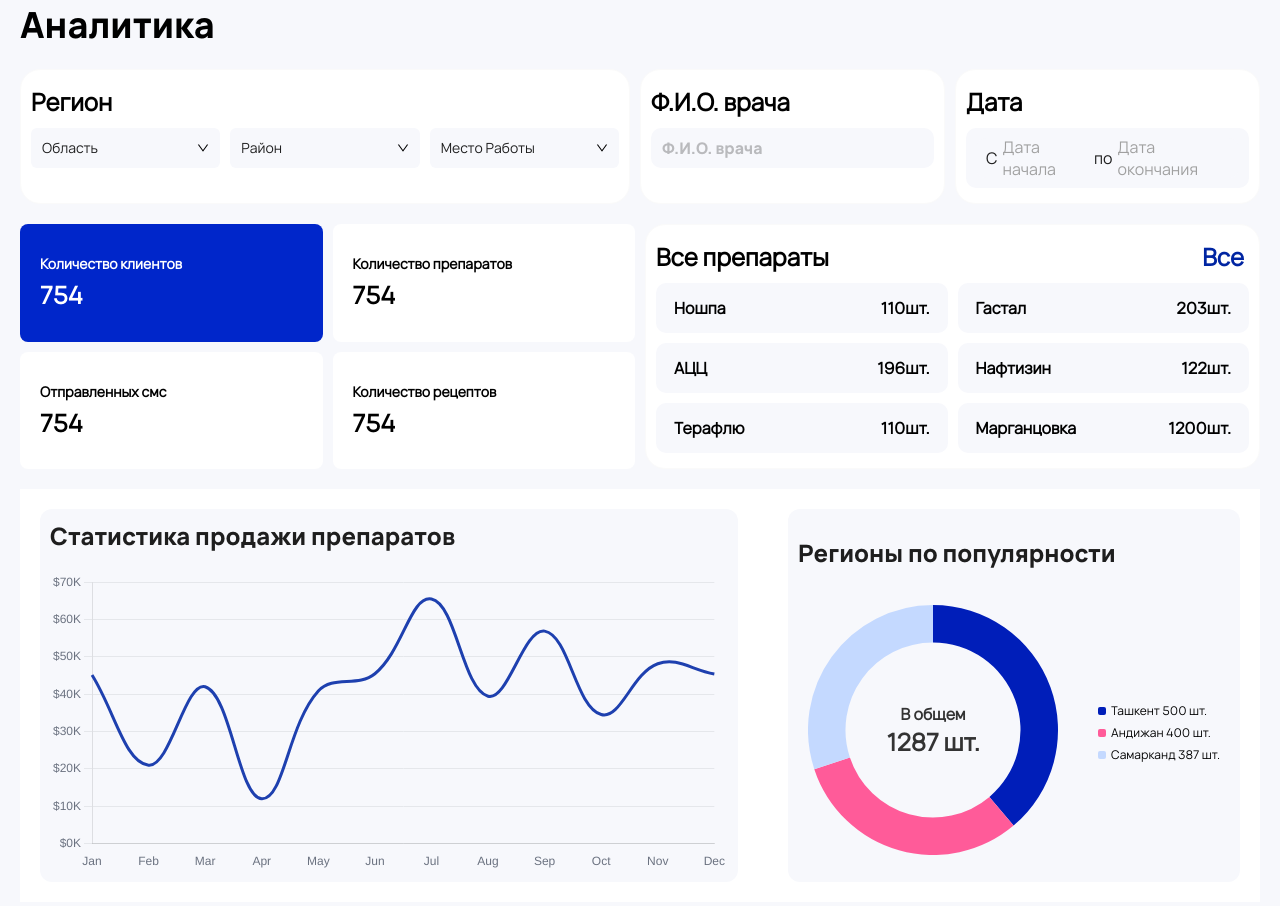
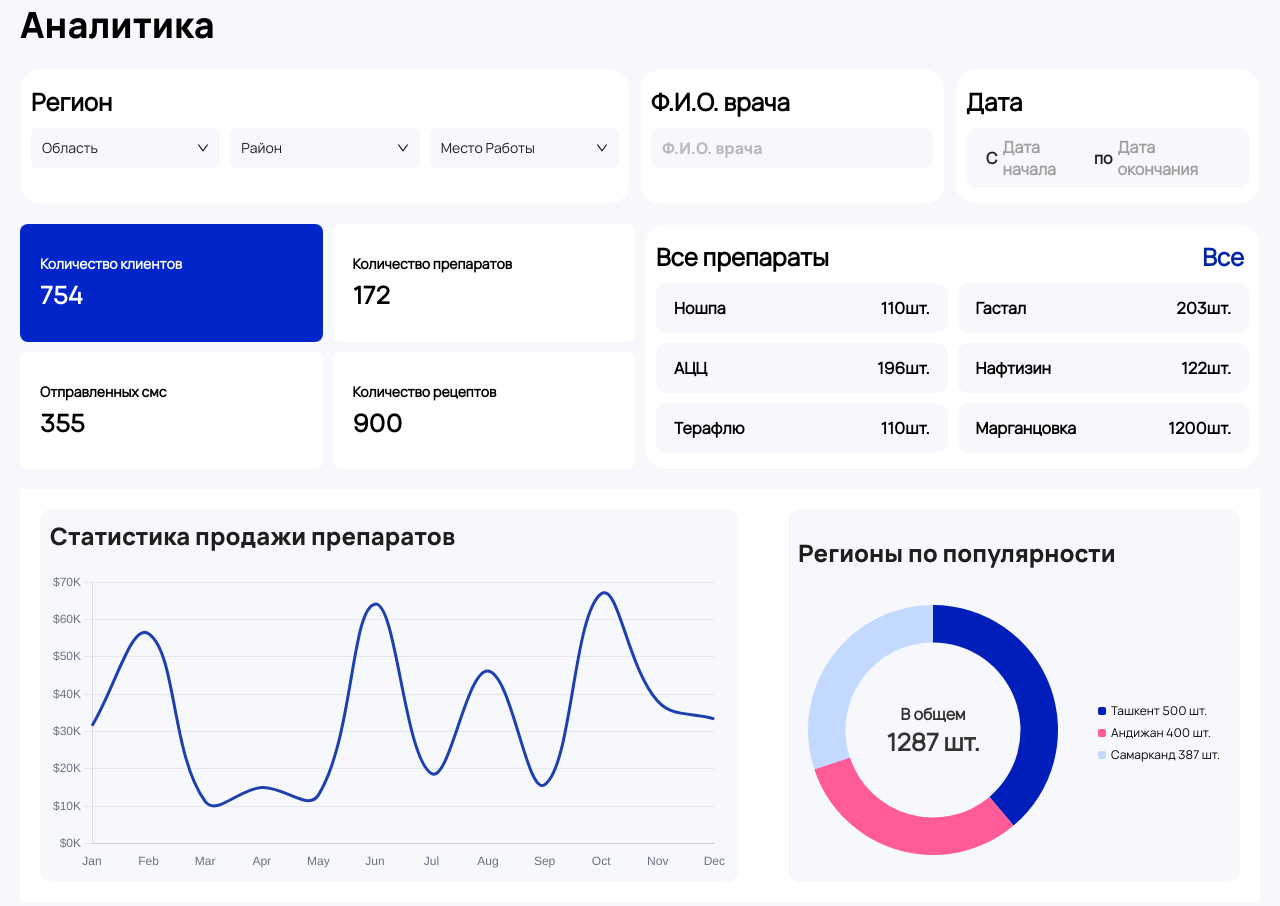
Before and after one commit to uzhojiakbar/world-medicine, a React (Vite) app: page /admin/analiktika in a window 1280 px wide. Shown: the part 100-1006 px from the top of the page. Built offline with nearby package versions, Linux system fonts and the light colour scheme.

Commit message:
Diagram 100%

```diff
--- a/src/components/ChartBlock/ChartBlock.jsx
+++ b/src/components/ChartBlock/ChartBlock.jsx
@@ -2,10 +2,10 @@ import React from "react";
 import SalesChart from "../SalesChart/SalesChar";
 import { ChartBlockCon } from "./style";
 
-const ChartBlock = () => {
+const ChartBlock = ({ active }) => {
   return (
     <ChartBlockCon>
-      <SalesChart />
+      <SalesChart active={active} />
     </ChartBlockCon>
   );
 };
--- a/src/components/Generic/DataRangePicker/style.js
+++ b/src/components/Generic/DataRangePicker/style.js
@@ -16,6 +16,7 @@ export const DisplayText = styled.div`
   font-size: 16px;
   font-family: "Vela Sans GX", sans-serif;
   color: #1e1e1e;
+  font-weight: 800;
   cursor: pointer;
   display: flex;
   align-items: center;
--- a/src/components/Information/Information.jsx
+++ b/src/components/Information/Information.jsx
@@ -3,9 +3,7 @@ import { CardContainer } from "../Generic/StaticButton/style";
 import StaticButton from "../Generic/StaticButton/StaticButton";
 import { information } from "../../mock/information";
 
-const Information = () => {
-  const [active, setActive] = useState(1);
-
+const Information = ({ active, setActive }) => {
   return (
     <CardContainer>
       {information.map((v) => {
--- a/src/components/SalesChart/SalesChar.jsx
+++ b/src/components/SalesChart/SalesChar.jsx
@@ -45,7 +45,30 @@ const CHartLine = styled.div`
   max-width: 100%; /* Mobilda tashqariga chiqmasligi uchun cheklash */
 `;
 
-const SalesChart = () => {
+const SalesChart = ({ active = 1 }) => {
+  const numsFull = {
+    1: [
+      31555, 56216, 11294, 15027, 12974, 64116, 18768, 46218, 15762, 66912,
+      38100, 33396,
+    ],
+    2: [
+      21184, 46946, 10282, 27202, 36034, 23612, 43236, 38045, 14781, 52533,
+      25647, 10481,
+    ],
+    3: [
+      69714, 68237, 36625, 18479, 65735, 68701, 32130, 63549, 59675, 17483,
+      58117, 68925,
+    ],
+    4: [
+      42358, 55731, 63711, 41558, 57068, 14168, 61614, 41071, 44714, 21554,
+      25791, 43728,
+    ],
+  };
+
+  const nums = numsFull[active];
+
+  console.log(nums);
+
   const data = {
     labels: [
       "Jan",
@@ -64,10 +87,11 @@ const SalesChart = () => {
     datasets: [
       {
         label: "Sales",
-        data: [
-          45151, 21000, 42000.1, 12000, 40880, 45489, 65485, 39459, 56894,
-          34567, 48154, 45412,
-        ],
+        data: nums || [],
+        // data: [
+        //   45151, 21000, 42000.1, 12000, 40880, 45489, 65485, 39459, 56894,
+        //   34567, 48154, 45412,
+        // ],
         borderColor: "#1E40AF",
         backgroundColor: "rgba(30, 64, 175, 0.1)",
         tension: 0.4,
--- a/src/mock/information.js
+++ b/src/mock/information.js
@@ -7,16 +7,16 @@ export const information = [
   {
     id: 2,
     title: "Количество препаратов",
-    count: 754,
+    count: 172,
   },
   {
     id: 3,
     title: "Отправленных смс",
-    count: 754,
+    count: 355,
   },
   {
     id: 4,
     title: "Количество рецептов",
-    count: 754,
+    count: 900,
   },
 ];
--- a/src/pages/analiktika/analiktika.jsx
+++ b/src/pages/analiktika/analiktika.jsx
@@ -16,6 +16,7 @@ const Analiktika = () => {
   const [selectedTuman, setSelectedTuman] = useState("");
   const [selectedMestaRabot, setSelectedMestaRabot] = useState("");
   const [nameSurname, setNameSurname] = useState("");
+  const [active, setActive] = useState(1);
 
   const handleViloyatChange = (value) => {
     setSelectedViloyat(value);
@@ -63,7 +64,7 @@ const Analiktika = () => {
         </InfoCard>
       </Analiktika__Cards>
       <Analiktika__Cards type="type-2">
-        <Information />
+        <Information active={active} setActive={setActive} />
         <InfoCard
           title={"Все препараты"}
           rightBtn="Все"
@@ -75,7 +76,7 @@ const Analiktika = () => {
         </InfoCard>
       </Analiktika__Cards>
       <Analiktika__Cards type="type-3">
-        <ChartBlock />
+        <ChartBlock active={active} />
         <PieDiagram />
       </Analiktika__Cards>
     </AnaliktikaCon>
```
